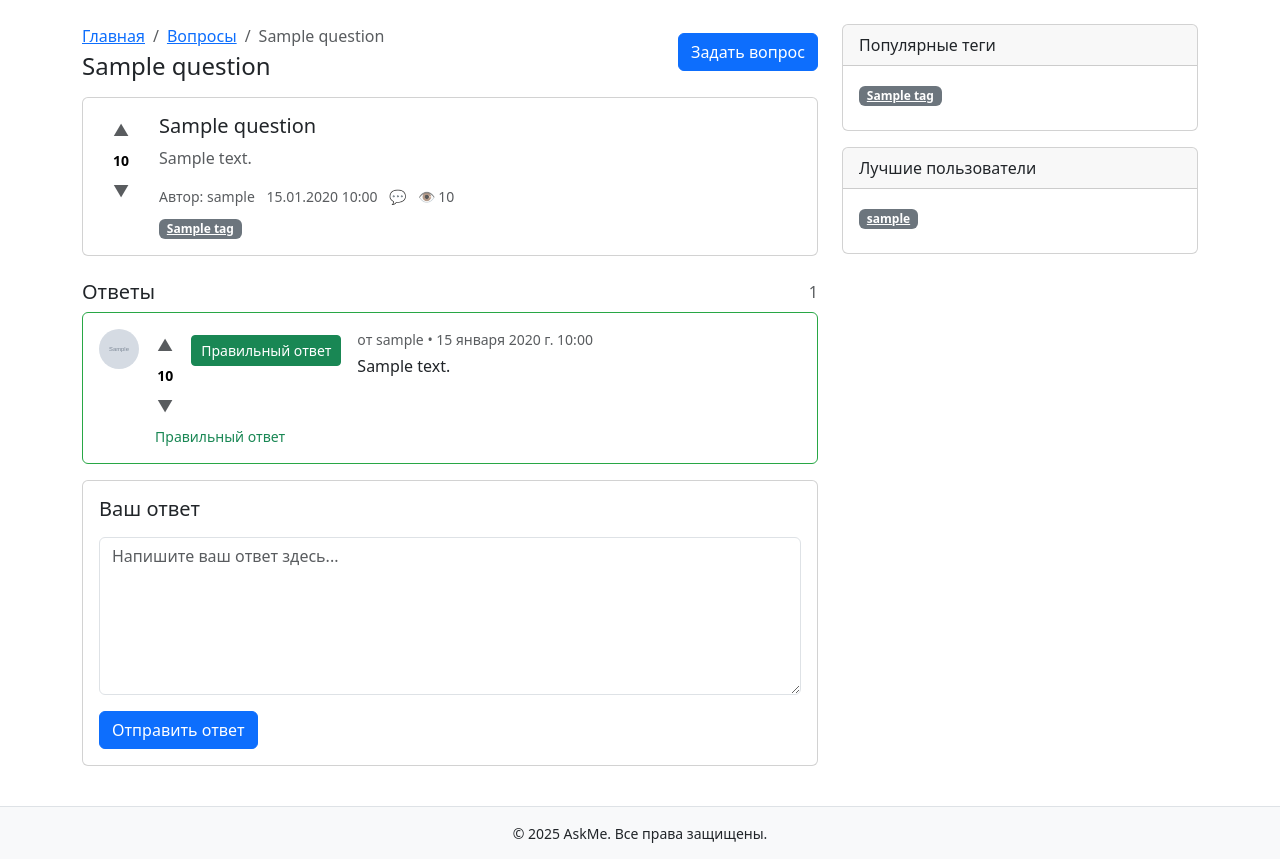
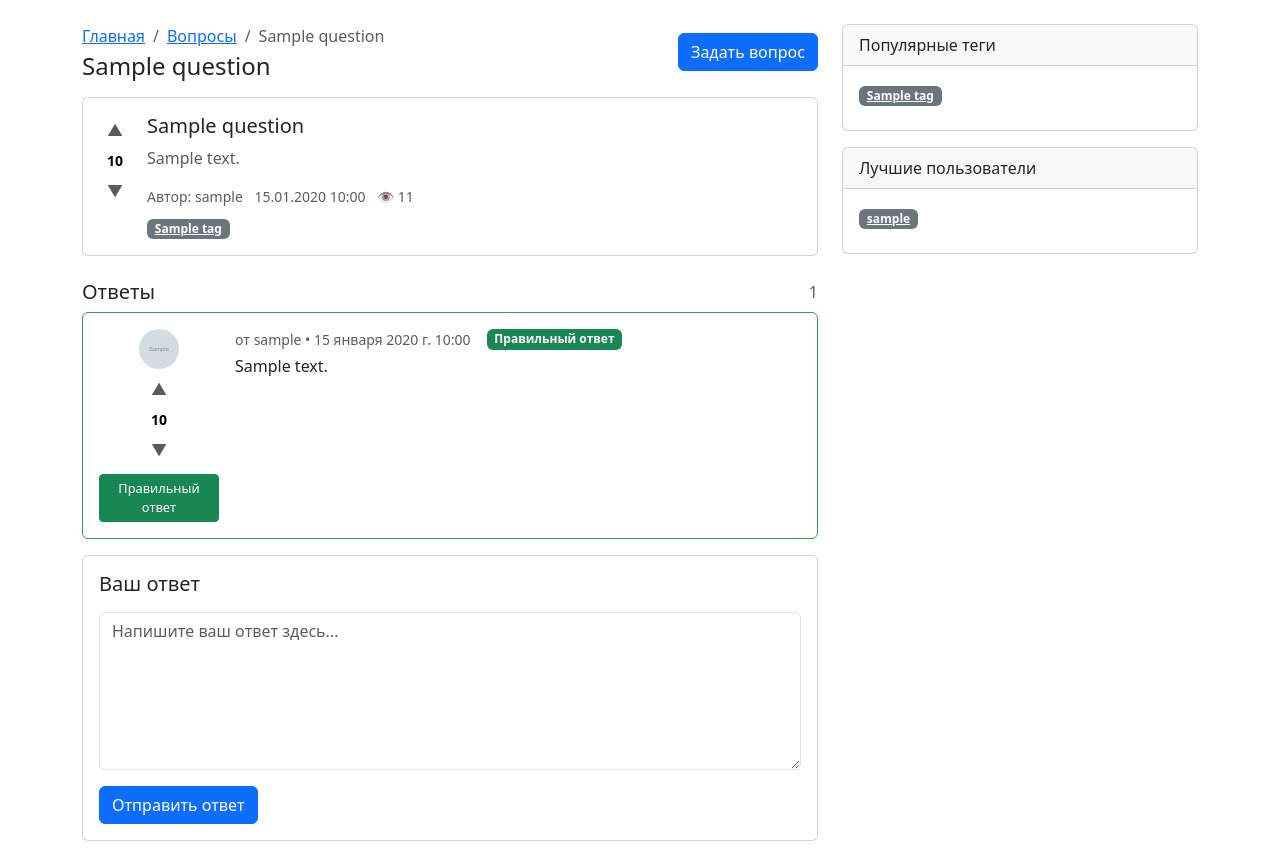
Before and after one commit to pavel-ladygin/django-askme, a Django app: page /question/1/ in a window 1280 px wide. Shown: the part 57-916 px from the top of the page. Run offline with Django 5.2, Linux system fonts and the light colour scheme; a user stored in the database is signed in; tables that the repository leaves empty hold one stand-in row (values such as "Sample post"); grey boxes marked "Sample" are stand-in pictures; some libraries are stand-ins or nearby versions.

Commit message:
fix html answers

```diff
--- a/askme_ladygin/main/static/css/main.css
+++ b/askme_ladygin/main/static/css/main.css
@@ -1,12 +1,11 @@
 .vote {
-  display: inline-flex;
+  display: flex;
   flex-direction: column;
   align-items: center;
-  width: 44px;
+  /* width: 44px; — УБИРАЕМ, пусть растягивается */
   user-select: none;
-  vertical-align: top;
+  gap: 4px; /* вместо margin */
 }
-
 
 .vote-button {
   width: 32px;
@@ -23,7 +22,6 @@
   transition: color .15s ease, background-color .15s ease, border-color .15s ease, transform .05s ease;
 }
 
-
 .vote-button:hover {
   color: var(--bs-emphasis-color);
   background-color: var(--bs-secondary-bg);
@@ -35,27 +33,25 @@
   box-shadow: 0 0 0 .2rem rgba(var(--bs-primary-rgb), .2);
 }
 
-
 .vote-button.active {
   color: var(--bs-warning);
   border-color: color-mix(in oklab, var(--bs-warning) 35%, transparent);
   background-color: color-mix(in oklab, var(--bs-warning) 10%, transparent);
 }
 
-
 .vote-button:active {
   transform: translateY(1px);
 }
 
-
 .vote-count {
   font-weight: 700;
   font-size: 14px;
-  margin: 4px 0;
+  margin: 0;
   color: var(--bs-emphasis-color);
   min-width: 28px;
   text-align: center;
 }
+
 .answer.accepted-answer {
     border: 1px solid #28a745;
 }
--- a/askme_ladygin/main/templates/answer.html
+++ b/askme_ladygin/main/templates/answer.html
@@ -2,59 +2,54 @@
 
 <article class="card mb-3 answer {% if a.is_accepted %}accepted-answer{% endif %}" id="answer-{{ a.id }}">
   <div class="card-body d-flex gap-3">
-    <div class="text-center">
-
-      <!-- Отображение аватара пользователя -->
+    <!-- Левый блок: аватар + оценка + кнопка -->
+    <div class="text-center" style="min-width: 120px; max-width: 120px;">
+      <!-- Аватар -->
       {% if a.author.profile.avatar %}
         <img src="{{ a.author.profile.avatar.url }}" alt="Аватар" width="40" height="40" class="rounded-circle mb-1">
       {% else %}
         <img src="{% static 'img/logo.png' %}" alt="Аватар" width="40" height="40" class="rounded-circle mb-1">
       {% endif %}
 
-      <!-- Блок оценки ответа -->
+      <!-- Блок оценки -->
       <div class="vote">
         {% if user.is_authenticated %}
-        <button type="button" class="vote-button up like-btn" data-answer-id="{{ a.id }}" data-type="like" aria-label="Голос за">▲</button>
+          <button type="button" class="vote-button up like-btn" data-answer-id="{{ a.id }}" data-type="like" aria-label="Голос за">▲</button>
         {% else %}
-        <button type="button" class="vote-button up" disabled aria-label="Голос за">▲</button>
+          <button type="button" class="vote-button up" disabled aria-label="Голос за">▲</button>
         {% endif %}
 
         <div class="vote-count" id="score-answer-{{ a.id }}">{{ a.score }}</div>
 
         {% if user.is_authenticated %}
-        <button type="button" class="vote-button down dislike-btn" data-answer-id="{{ a.id }}" data-type="dislike" aria-label="Голос против">▼</button>
+          <button type="button" class="vote-button down dislike-btn" data-answer-id="{{ a.id }}" data-type="dislike" aria-label="Голос против">▼</button>
         {% else %}
-        <button type="button" class="vote-button down" disabled aria-label="Голос против">▼</button>
+          <button type="button" class="vote-button down" disabled aria-label="Голос против">▼</button>
         {% endif %}
       </div>
 
-      <!-- Кнопка отметки правильный ответ  -->
+      <!-- Кнопка отметки правильного ответа -->
       {% if question.author == user %}
         {% if not a.is_accepted %}
           {% if not has_accepted_answer %}
-            <button type="button" class="btn btn-outline-primary btn-sm mark-correct-btn" data-answer-id="{{ a.id }}" style="min-width: 150px; max-width: 150px;">
+            <button type="button" class="btn btn-outline-primary btn-sm mark-correct-btn mt-2" data-answer-id="{{ a.id }}" style="width: 100%; font-size: 0.8rem; padding: 0.25rem 0.5rem;">
               Отметить как правильный
             </button>
           {% endif %}
         {% else %}
-          <button type="button" class="btn btn-success btn-sm unmark-correct-btn" data-answer-id="{{ a.id }}" style="min-width: 150px; max-width: 150px;">
+          <button type="button" class="btn btn-success btn-sm unmark-correct-btn mt-2" data-answer-id="{{ a.id }}" style="width: 100%; font-size: 0.8rem; padding: 0.25rem 0.5rem;">
             Правильный ответ
           </button>
         {% endif %}
       {% endif %}
-
-      {% if a.is_accepted %}
-        <div class="small text-success mt-1">
-          Правильный ответ
-        </div>
-      {% endif %}
     </div>
 
+    <!-- Правый блок: текст ответа -->
     <div class="flex-grow-1">
       <div class="d-flex align-items-center gap-2 mb-1">
         <span class="small text-muted">от {{ a.author }} • {{ a.created }}</span>
-
         {% if a.is_accepted %}
+          <span class="ms-2 badge bg-success">Правильный ответ</span>
         {% endif %}
       </div>
       <div>{{ a.text }}</div>
--- a/askme_ladygin/main/templates/question.html
+++ b/askme_ladygin/main/templates/question.html
@@ -32,7 +32,6 @@
                 <div class="small text-muted">
                     <span>Автор: {{ q.author.username }}</span>
                     <span class="ms-2">{{ q.created|date:"d.m.Y H:i" }}</span>
-                    <span class="ms-2">💬 {{ q.answers_count }}</span>
                     <span class="ms-2">👁 {{ q.views }}</span>
                 </div>
 
--- a/askme_ladygin/main/views.py
+++ b/askme_ladygin/main/views.py
@@ -43,7 +43,13 @@
 def question_detail(request, pk):
     question = get_object_or_404(Question, pk=pk)
 
-    # Проверяем, есть ли уже правильный ответ
+    viewed_questions = request.session.get('viewed_questions', [])
+    if question.id not in viewed_questions:
+        question.views += 1
+        question.save(update_fields=['views'])
+        viewed_questions.append(question.id)
+        request.session['viewed_questions'] = viewed_questions
+
     has_accepted_answer = question.answers.filter(is_accepted=True).exists()
 
     if request.method == 'POST' and request.user.is_authenticated:
@@ -206,9 +212,11 @@
         "form" : form
         })
 
-@login_required
 @require_POST
 def toggle_question_vote(request):
+    if not request.user.is_authenticated:
+        return JsonResponse({'error': 'Authentication required'}, status=403)
+
     try:
         question_id = int(request.POST.get('question_id'))
         vote_type = request.POST.get('type')
@@ -216,7 +224,6 @@
         return JsonResponse({'error': 'Invalid data'}, status=400)
 
     question = get_object_or_404(Question, id=question_id)
-
 
     like, created = QuestionLike.objects.get_or_create(
         user=request.user,
@@ -226,7 +233,6 @@
 
     if not created:
         if (like.value == Votes.UP and vote_type == 'like') or (like.value == Votes.DOWN and vote_type == 'dislike'):
-
             score_change = -like.value
             like.delete()
         else:
@@ -245,9 +251,11 @@
     })
 
 
-@login_required
 @require_POST
 def toggle_answer_vote(request):
+    if not request.user.is_authenticated:
+        return JsonResponse({'error': 'Authentication required'}, status=403)
+
     try:
         answer_id = int(request.POST.get('answer_id'))
         vote_type = request.POST.get('type')
@@ -281,9 +289,11 @@
         'new_score': answer.score
     })
 
-@login_required
 @require_POST
 def mark_answer_correct(request):
+    if not request.user.is_authenticated:
+        return JsonResponse({'error': 'Authentication required'}, status=403)
+
     try:
         answer_id = int(request.POST.get('answer_id'))
     except (TypeError, ValueError):
@@ -303,9 +313,11 @@
         'success': True
     })
 
-@login_required
 @require_POST
 def unmark_answer_correct(request):
+    if not request.user.is_authenticated:
+        return JsonResponse({'error': 'Authentication required'}, status=403)
+
     try:
         answer_id = int(request.POST.get('answer_id'))
     except (TypeError, ValueError):
```
